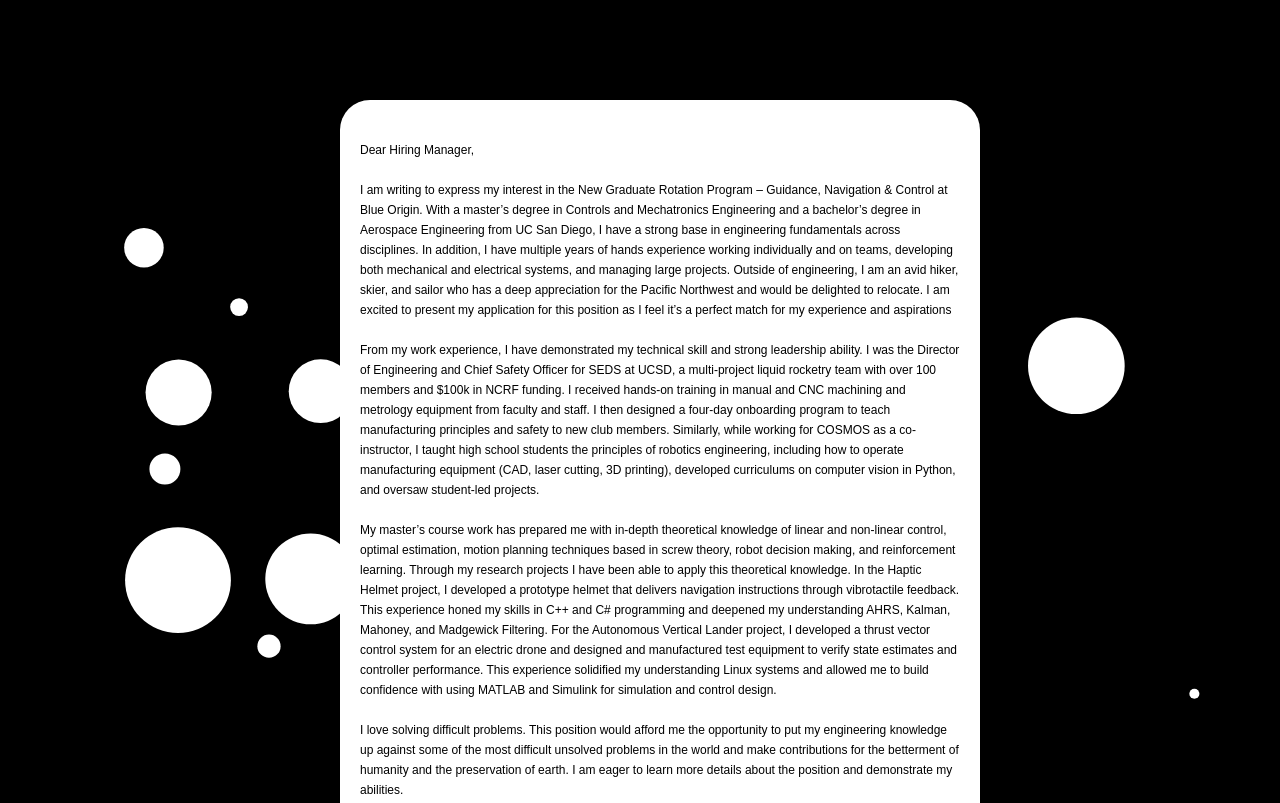
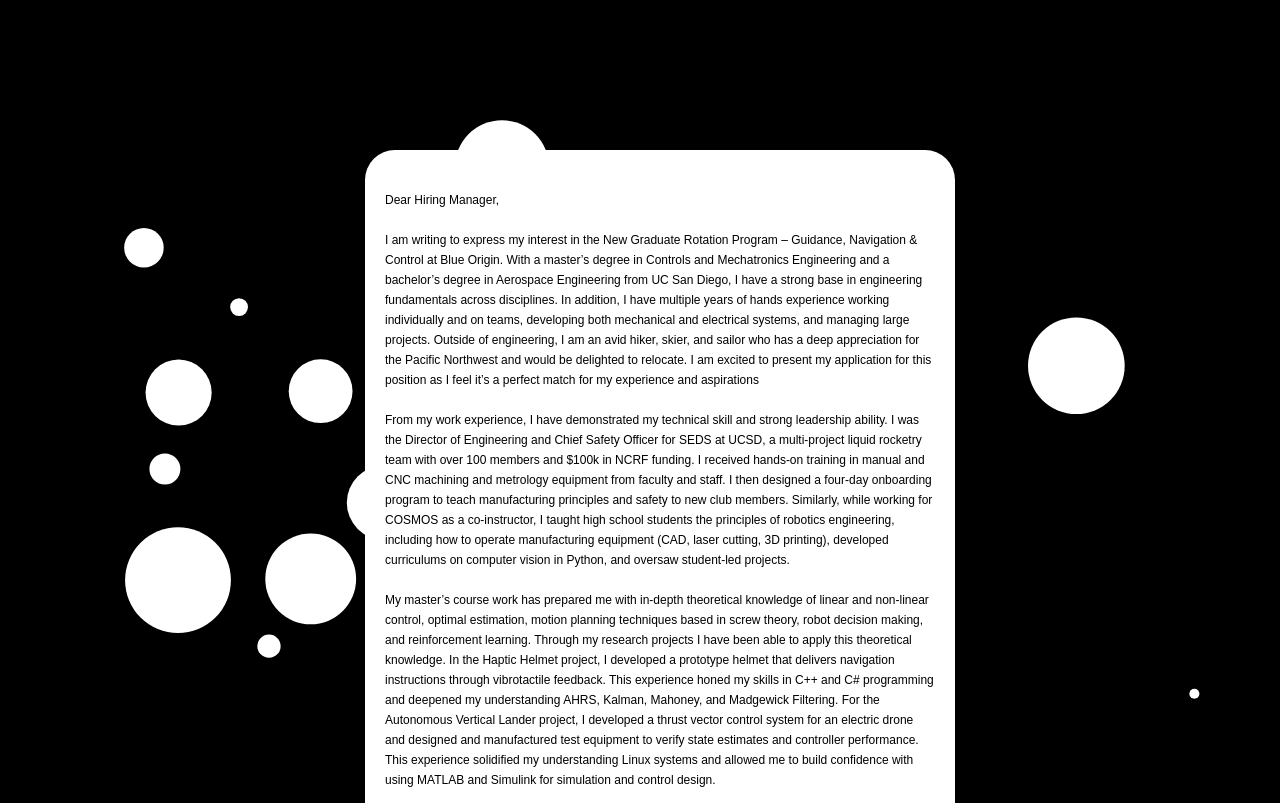
Before and after one commit to jvanhyn/jvanhyn.github.io, a plain HTML site: page index.html in a window 1280 px wide. Shown: the top 803 px of the page. Drawn offline with Linux system fonts and the light colour scheme.

Commit message:
change width

```diff
--- a/style.css
+++ b/style.css
@@ -35,9 +35,9 @@
   position: absolute;
   top: 50%;
   left: 50%;
-  margin-left:-300px;
-  margin-top:-300px;
-  width:600px;
+  margin-left:-275px;
+  margin-top:-250px;
+  width:550px;
   border-radius: 30px;
   background-color: white;
   padding: 40px 20px 20px;
```
